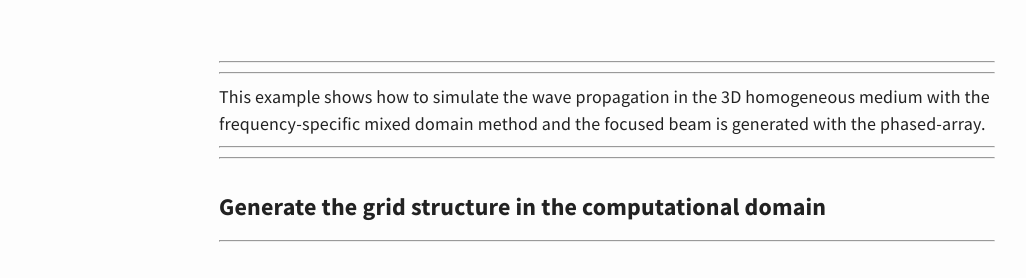
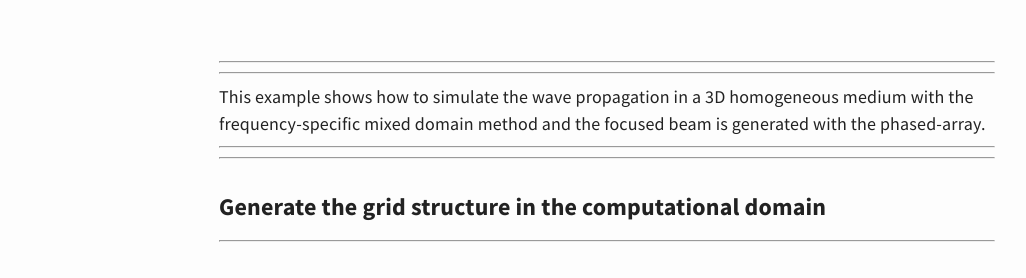
Before and after one commit to m-SOUND/mSOUND, a Jekyll site: the page built from _posts/2019-02-20-FSMDM_3D_homogeneous.html, in a window 1280 px wide and 1400 px high. Shown: the part 298-576 px from the top of the window, without its empty margins (33-1059 px from the left). Built offline with Jekyll 4.4.1, drawn with Linux system fonts in a browser that asks for light colours; some of the changed text lies outside the part shown.

Commit message:
Update 2019-02-20-FSMDM_3D_homogeneous.html

```diff
--- a/_posts/2019-02-20-FSMDM_3D_homogeneous.html
+++ b/_posts/2019-02-20-FSMDM_3D_homogeneous.html
@@ -5,7 +5,7 @@ title: Simulation in a 3D homogeneous medium using the frequency-specific mixed
 <br>
 <hr>
 <hr>
-This example shows how to simulate the wave propagation in the 3D homogeneous medium with the frequency-specific mixed
+This example shows how to simulate the wave propagation in a 3D homogeneous medium with the frequency-specific mixed
  domain method and the focused beam is generated with the phased-array.
 <hr>
 <hr>
```
Also changed, not shown: other parts of _posts/2019-02-20-FSMDM_3D_homogeneous.html (+3 -2 lines).
